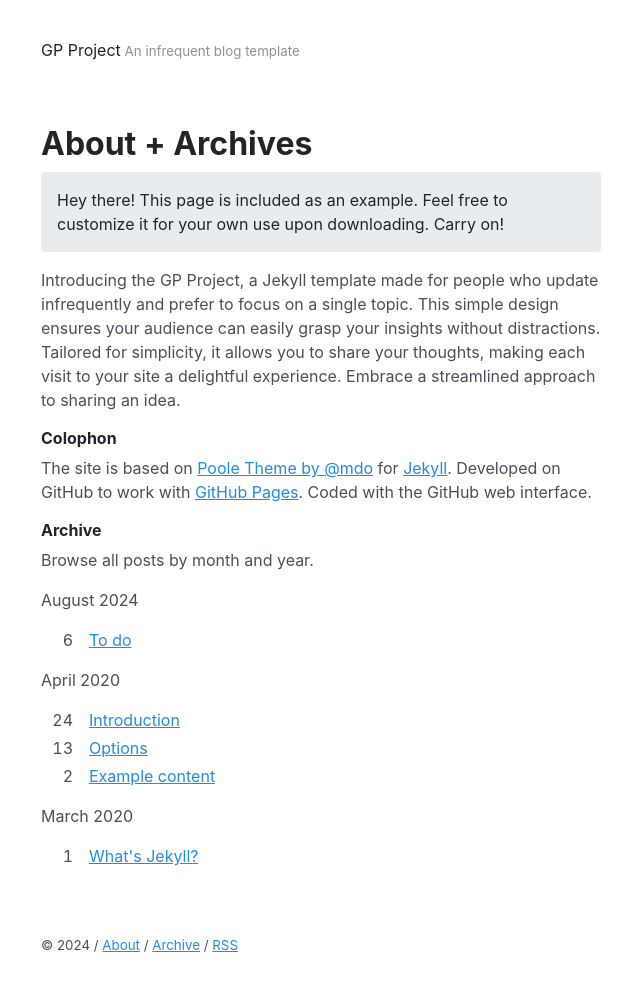
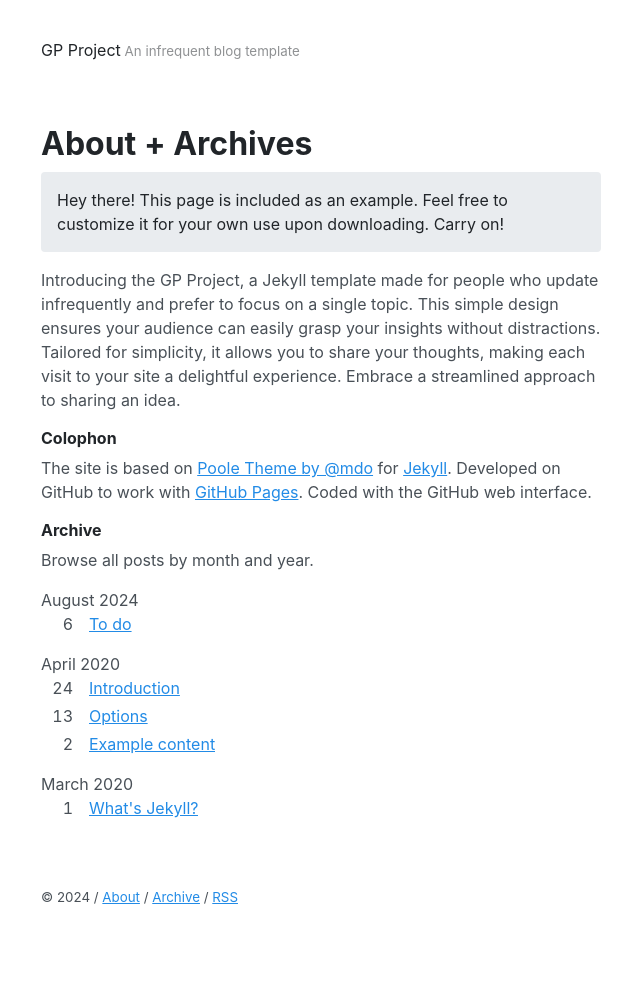
Before and after one commit to akmolteni/gp, a Jekyll site: the page built from archive.md, in a window 1280 px wide. Shown: the whole page, without its empty margins (319-959 px from the left). Built offline with Jekyll 4.4.1, drawn with Linux system fonts in a browser that asks for light colours; after the commit the page ends 956 px from its top, so only the background shows below that.

Commit message:
Update _toc.scss

```diff
--- a/_sass/_toc.scss
+++ b/_sass/_toc.scss
@@ -51,3 +51,7 @@ margin-bottom: 4em;
 	text-align:right;
 	margin-right:1rem;
 }
+
+.toc .yearmonth {
+	margin-bottom:0;
+}
```
